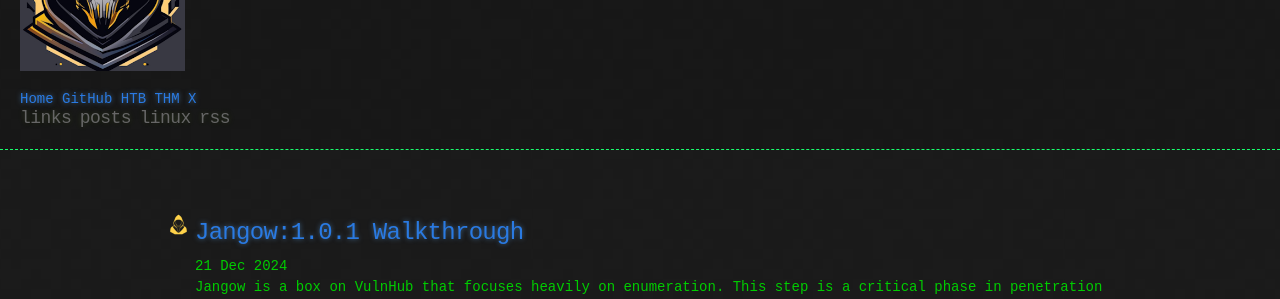
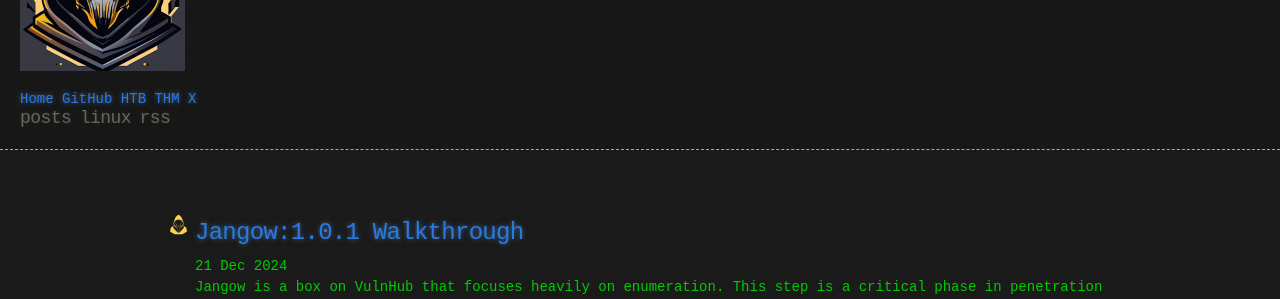
Before and after one commit to s3mPr1linux/s3mPr1linux.github.io, a Jekyll site: the page built from index.html, in a window 1280 px wide. Shown: the part 152-451 px from the top of the page. Built offline with Jekyll 4.4.1, drawn with Linux system fonts in a browser that asks for light colours; the list of posts is cut into pages by our own code.

Commit message:
Update links.html

```diff
--- a/_includes/links.html
+++ b/_includes/links.html
@@ -1,4 +1,3 @@
-<a href="{{ "/links" | prepend: site.baseurl | replace: '//', '/' }}"><h2 class="header-link">links</h2></a>
 <a href="{{ "/archive" | prepend: site.baseurl | replace: '//', '/' }}"><h2 class="header-link">posts</h2></a>
 <a href="{{ "/linux" | prepend: site.baseurl | replace: '//', '/' }}"><h2 class="header-link">linux</h2></a>
 <a href="{{ "/feed.xml" | prepend: site.baseurl | replace: '//', '/' }}"><h2 class="header-link">rss</h2></a>
```
